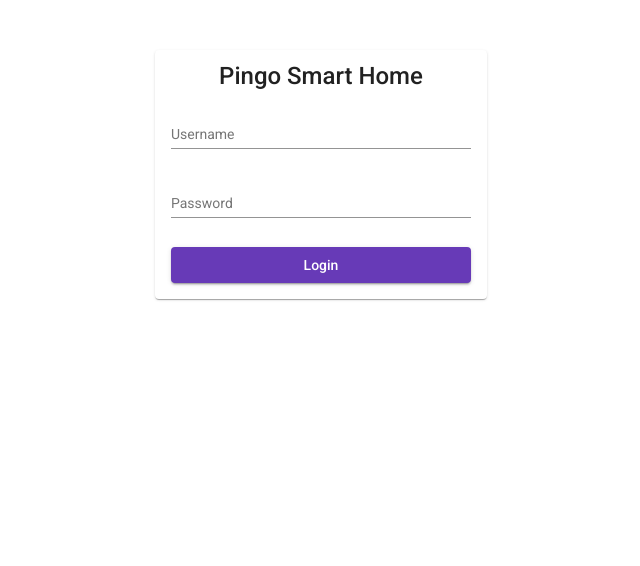
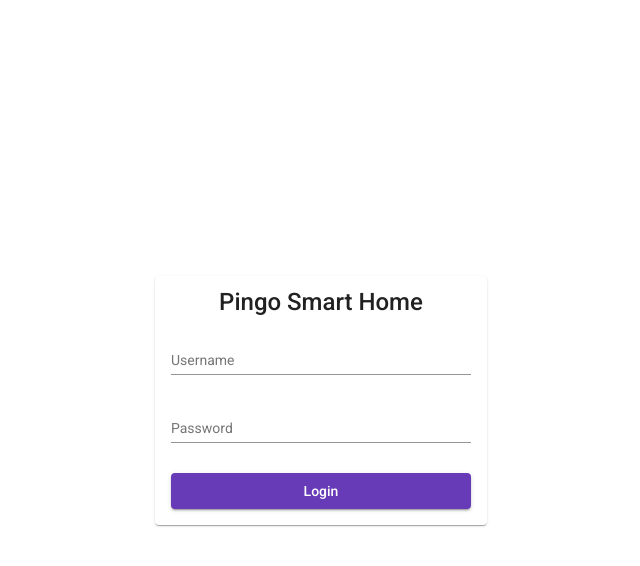
Before and after one commit to ketsarins/pingo-smart-home, an Angular app: page / in a window 1280 px wide. Shown: the top 566 px of the page, without its empty margins (319-959 px from the left). Built offline with nearby package versions, Linux system fonts and the light colour scheme.

Commit message:
Center login form

```diff
--- a/src/app/login/login/login.component.scss
+++ b/src/app/login/login/login.component.scss
@@ -1,8 +1,13 @@
+
+// Set login form to be in the middle of page.
+:host {
+  margin: auto;
+}
 
 .mat-form-field {
-    width: 100%;
-    min-width: 300px;
-  }
+  width: 100%;
+  min-width: 300px;
+}
 
 mat-card-title,
 mat-card-content {
```
